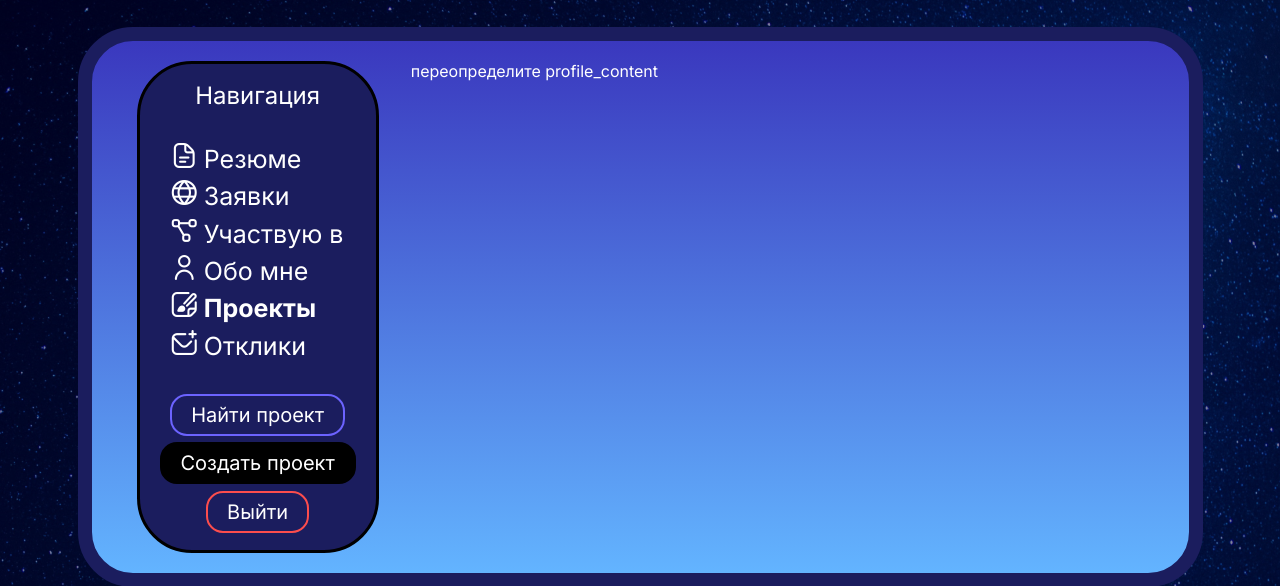
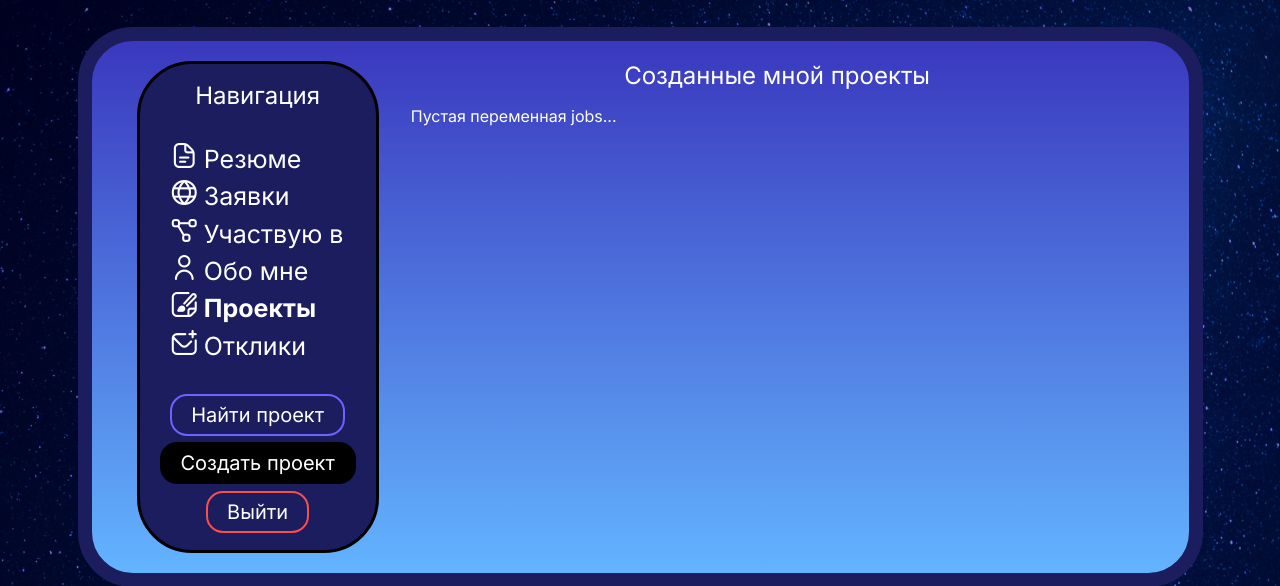
Before and after one commit to N1qro/petpreneur, a Django app: page /auth/profile/projects/ in a window 1280 px wide. Shown: the part 82-668 px from the top of the page. Run offline with Django 4.2, Linux system fonts and the light colour scheme; the visitor is signed in with stand-in values (Sample User, id 1); data that the repository does not hold is empty; some libraries are stand-ins or nearby versions.

Commit message:
Updated UI and forms inside profile page

```diff
--- a/petpreneur/core/templatetags/buttons.py
+++ b/petpreneur/core/templatetags/buttons.py
@@ -44,6 +44,7 @@ def submit_button(
     state: StateType = "hovered",
     color: ButtonColor = "black",
     name: str = "submit",
+    value: typing.Union[str, None] = None,
 ):
     return {
         "tag": "button",
@@ -52,6 +53,7 @@ def submit_button(
         "state": state,
         "color": color,
         "name": name,
+        "value": value,
     }
 
 
--- /dev/null
+++ b/petpreneur/jobs/forms.py
@@ -0,0 +1,15 @@
+import django.forms
+
+import jobs.models
+
+
+class DeleteJobForm(django.forms.ModelForm):
+    class Meta:
+        model = jobs.models.Job
+        fields = [jobs.models.Job.id.field.name]
+        widgets = {
+            jobs.models.Job.id.field.name: django.forms.HiddenInput(),
+        }
+
+
+__all__ = []
--- a/petpreneur/jobs/models.py
+++ b/petpreneur/jobs/models.py
@@ -15,6 +15,11 @@ class Job(
             f"jobs/images/"
             f"{self.user_id}_{django.utils.timezone.now().day}/{filename}"
         )
+
+    title = django.db.models.CharField(
+        max_length=200,
+        verbose_name="название",
+    )
 
     image = django.db.models.ImageField(
         upload_to=_job_image_upload_to,
--- a/petpreneur/static_dev/css/global.css
+++ b/petpreneur/static_dev/css/global.css
@@ -252,6 +252,16 @@ footer {
     width: auto;
 }
 
+.profile--project--related {
+    flex: 1;
+}
+
+.profile--projects--container {
+    margin-top: 1rem;
+    overflow-y: auto;
+    max-height: 55vh;
+}
+
 @media (max-width: 760px) {
     /* .profile-container {
         display: flex;
--- a/petpreneur/templates/includes/button.html
+++ b/petpreneur/templates/includes/button.html
@@ -1 +1 @@
-<{{tag}}{% if tag == "a" %} href="{{href}}"{% endif %} {% if type %}type="{{type}}"{% endif %} {% if name %}name="{{name}}"{% endif %} class="button button-{{state}} button-color-{{color}}">{{text}}</{{tag}}>
+<{{tag}}{% if tag == "a" %} href="{{href}}"{% endif %} {% if type %}type="{{type}}"{% endif %} {% if name %}name="{{name}}"{% endif %} {% if value %}value="{{value}}"{% endif %} class="button button-{{state}} button-color-{{color}}">{{text}}</{{tag}}>
--- a/petpreneur/templates/users/profile/participating.html
+++ /dev/null
@@ -1 +0,0 @@
-{% extends "users/profile/profile_base.html" %}
--- /dev/null
+++ b/petpreneur/templates/users/profile/project_view.html
@@ -0,0 +1,14 @@
+{% extends "users/profile/profile_base.html" %}
+
+{% block profile_content %}
+    <div class="profile--project--related">
+        <h5 class="text-center">{{tab_label}}</h5>
+        <div class="profile--projects--container">
+            {% for job in jobs %}
+                {% include "users/includes/project.html" with job=job button_text=button_text %}
+            {% empty %}
+                Пустая переменная jobs...
+            {% endfor %}
+        </div>
+    </div>
+{% endblock profile_content %}
--- a/petpreneur/templates/users/profile/projects.html
+++ /dev/null
@@ -1 +0,0 @@
-{% extends "users/profile/profile_base.html" %}
--- a/petpreneur/templates/users/profile/requests.html
+++ /dev/null
@@ -1 +0,0 @@
-{% extends "users/profile/profile_base.html" %}
--- a/petpreneur/users/views.py
+++ b/petpreneur/users/views.py
@@ -6,6 +6,7 @@ import django.contrib.messages
 import django.contrib.sites.shortcuts
 import django.core.mail
 import django.core.signing
+import django.forms
 import django.http
 import django.shortcuts
 import django.urls
@@ -13,6 +14,7 @@ import django.utils.decorators
 import django.utils.timezone
 import django.views.generic
 
+import jobs.forms
 import jobs.models
 import resume.forms
 import resume.models
@@ -141,10 +143,12 @@ class ProfileResumeView(django.views.generic.TemplateView):
     name="dispatch",
 )
 class ProfileRequestsView(django.views.generic.TemplateView):
-    template_name = "users/profile/requests.html"
+    template_name = "users/profile/project_view.html"
 
     def get_context_data(self, **kwargs):
         context = super().get_context_data(**kwargs)
+        context["button_text"] = "Отозвать"
+        context["tab_label"] = "Отправленные заявки"
         context["job_requests"] = users.models.User.objects.get_request_jobs(
             self.request.user.pk,
         )
@@ -157,8 +161,14 @@ class ProfileRequestsView(django.views.generic.TemplateView):
 )
 class ProfileParticipateView(django.views.generic.ListView):
     model = jobs.models.JobRequests
-    template_name = "users/profile/participating.html"
+    template_name = "users/profile/project_view.html"
     context_object_name = "jobs"
+
+    def get_context_data(self, **kwargs):
+        context = super().get_context_data(**kwargs)
+        context["button_text"] = "Детали"
+        context["tab_label"] = "Проекты, в которых я состою"
+        return context
 
     def get_queryset(self):
         return users.models.User.objects.get_current_jobs(self.request.user.pk)
@@ -249,11 +259,30 @@ class ProfileView(django.views.generic.TemplateView):
 )
 class ProfileProjectsView(django.views.generic.ListView):
     model = jobs.models.Job
-    template_name = "users/profile/projects.html"
+    template_name = "users/profile/project_view.html"
     context_object_name = "jobs"
+
+    def post(self, request):
+        job_id = request.POST.get("id")
+        if job_id:
+            job = django.shortcuts.get_object_or_404(
+                self.model,
+                id=job_id,
+                user_id=request.user.id,
+            )
+            job.delete()
+
+        return self.get(request)
+
+    def get_context_data(self, **kwargs):
+        context = super().get_context_data(**kwargs)
+        context["button_text"] = "Удалить"
+        context["tab_label"] = "Созданные мной проекты"
+        return context
 
     def get_queryset(self):
         return self.model.objects.filter(user=self.request.user).only(
+            self.model.title.field.name,
             self.model.text.field.name,
             self.model.created_at.field.name,
         )
```
Also changed, not shown: petpreneur/static_dev/css/includes.css (+47 -0 lines), petpreneur/templates/users/includes/project.html (added, +11 -0 lines), petpreneur/jobs/migrations/0005_job_title.py (added).
